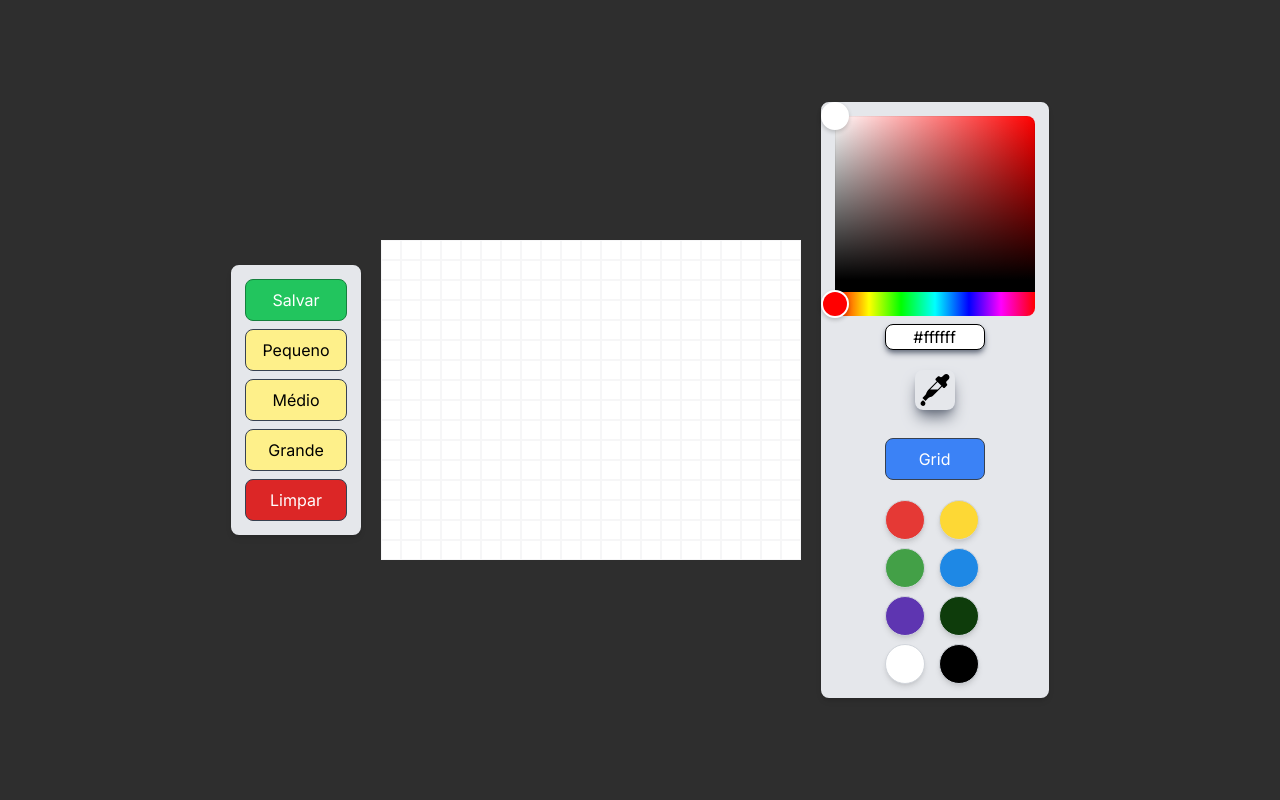
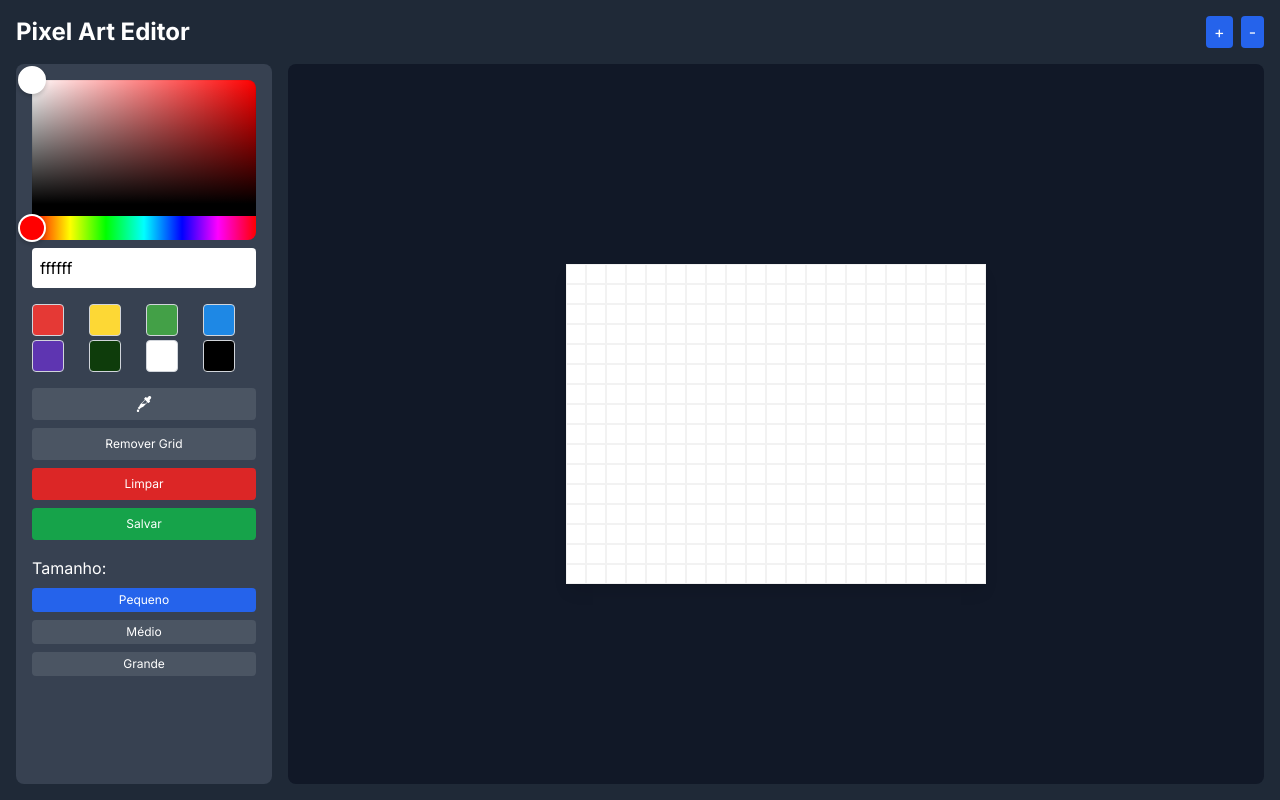
Before and after one commit to rm-l/PixelArt, a Next.js app: page /pixelart in a window 1280 px wide. Built offline with nearby package versions, Linux system fonts and the light colour scheme.

Commit message:
feat: big update, style, zoom, feature

```diff
--- a/package.json
+++ b/package.json
@@ -13,7 +13,8 @@
     "next": "14.2.5",
     "react": "^18",
     "react-colorful": "^5.6.1",
-    "react-dom": "^18"
+    "react-dom": "^18",
+    "react-window": "^1.8.11"
   },
   "devDependencies": {
     "@types/node": "^20",
--- a/src/app/globals.css
+++ b/src/app/globals.css
@@ -2,38 +2,19 @@
 @tailwind components;
 @tailwind utilities;
 
-/* :root {
-  --foreground-rgb: 0, 0, 0;
-  --background-start-rgb: 214, 219, 220;
-  --background-end-rgb: 255, 255, 255;
-}
-
-@media (prefers-color-scheme: dark) {
-  :root {
-    --foreground-rgb: 255, 255, 255;
-    --background-start-rgb: 0, 0, 0;
-    --background-end-rgb: 0, 0, 0;
+/* Adicione estas regras */
+@layer utilities {
+  .no-scrollbar::-webkit-scrollbar {
+    display: none;
+  }
+  .no-scrollbar {
+    -ms-overflow-style: none;
+    scrollbar-width: none;
   }
 }
 
+html,
 body {
-  color: rgb(var(--foreground-rgb));
-  background: linear-gradient(to bottom,
-      transparent,
-      rgb(var(--background-end-rgb))) rgb(var(--background-start-rgb));
+  overflow-x: hidden;
+  height: 100%;
 }
-
-@layer utilities {
-  .text-balance {
-    text-wrap: balance;
-  }
-} */
-
-.mask-background {
-  background-color: red;
-  -webkit-mask-image: url('/cat.png');
-  mask-image: url('/cat.png');
-  mask-size: cover;
-  mask-repeat: no-repeat;
-  mask-position: center;
-}
--- a/src/app/layout.tsx
+++ b/src/app/layout.tsx
@@ -3,8 +3,11 @@ import { Inter } from "next/font/google";
 import "./globals.css";
 
 export const viewport: Viewport = {
-  width: 'device-width, initial-scale=1'
-}
+  width: "device-width",
+  initialScale: 1,
+  maximumScale: 1,
+  userScalable: false,
+};
 
 const inter = Inter({ subsets: ["latin"] });
 
--- a/src/app/pixelart/page.tsx
+++ b/src/app/pixelart/page.tsx
@@ -1,19 +1,29 @@
-'use client'
+"use client";
 import html2canvas from "html2canvas";
 import Image from "next/image";
 import { useEffect, useState } from "react";
-import { HexColorInput, HexColorPicker } from 'react-colorful';
+import { HexColorInput, HexColorPicker } from "react-colorful";
+
+const GRID_CONFIG = {
+  small: { pixels: 336, cols: 21, pixelSize: 20 },
+  medium: { pixels: 1581, cols: 51, pixelSize: 10 },
+  large: { pixels: 5555, cols: 101, pixelSize: 5 },
+};
 
 export default function PixelArt() {
-  const [collums, setCollums] = useState(336);
-  const [selectedColor, setSelectedColor] = useState('#ffffff');
-  const [border, setBorder] = useState(true);
-  const [pixels, setPixels] = useState(Array(collums).fill('#ffffff'));
-  const [pickingColor, setPickingColor] = useState(false);
-  const [pickedColor, setPickedColor] = useState('');
-  const [shouldSave, setShouldSave] = useState(false);
+  const [gridSize, setGridSize] = useState<"small" | "medium" | "large">(
+    "small"
+  );
+  const [selectedColor, setSelectedColor] = useState("#ffffff");
+  const [pixels, setPixels] = useState<string[]>([]);
+  const [showBorder, setShowBorder] = useState(true);
+  const [zoom, setZoom] = useState(1);
+  const [isColorPickerActive, setIsColorPickerActive] = useState(false);
 
-  const colorOptions: string[] = [
+  const config = GRID_CONFIG[gridSize];
+  const rows = Math.ceil(config.pixels / config.cols);
+
+  const colorOptions = [
     "#E53935",
     "#FDD835",
     "#43A047",
@@ -24,200 +34,183 @@ export default function PixelArt() {
     "#000000",
   ];
 
-  const WHITE: string = "#ffffff"
+  useEffect(() => {
+    setPixels(Array(config.pixels).fill("#ffffff"));
+  }, [gridSize]);
 
-  interface ISizeConfig {
-    size: string;
-    numberOfCollums: string;
+  const handlePixelClick = (index: number) => {
+    if (isColorPickerActive) {
+      setSelectedColor(pixels[index]);
+      setIsColorPickerActive(false);
+      return;
     }
 
-  const GRID_PEQUENO = 336
-  const GRID_MEDIO = 1581
-  const GRID_GRANDE = 5555
-
-  function handleColor(value: string): void {
-    setSelectedColor(value);
-  }
-
-  function handleSinglePixel(index: number): void {
     const newPixels = [...pixels];
     newPixels[index] = selectedColor;
     setPixels(newPixels);
-  }
+  };
 
-  function handleBorder(border: boolean): void {
-    setBorder(!border);
-  }
+  const resetGrid = () => {
+    setPixels(Array(config.pixels).fill("#ffffff"));
+  };
 
-  function handleCollums(collums: number): void {
-    setCollums(collums);
-  }
-
-  function handleSize(): ISizeConfig {
-    if (collums === 1581) {
-      return {
-        size: 'w-5 h-5',
-        numberOfCollums: 'grid-cols-51 min-w-[1020px]',
-      };
-    }
-
-    if (collums === 336) {
-      return {
-        size: 'w-5 h-5',
-        numberOfCollums: 'grid-cols-21 min-w-[420px]',
-      };
-    }
-    else
-      return {
-        size: 'w-3 h-3',
-        numberOfCollums: 'grid-cols-101 min-w-[1212px]',
-      };
-  }
-
-  function captureScreenshot() {
-    const element = document.getElementById('pixel-art-canvas');
+  const captureScreenshot = () => {
+    const element = document.getElementById("pixel-art-canvas");
     if (element) {
       html2canvas(element).then((canvas) => {
-        const link = document.createElement('a');
-        link.href = canvas.toDataURL('image/png');
-        link.download = 'pixel-art.png';
+        const link = document.createElement("a");
+        link.href = canvas.toDataURL("image/png");
+        link.download = "pixel-art.png";
         link.click();
       });
     }
-  }
-
-  function startPickingColor() {
-    setPickingColor(true);
-  }
-
-  useEffect(() => {
-    if (shouldSave && !border) {
-      captureScreenshot();
-      setShouldSave(false);
-    }
-  }, [border, shouldSave]);
-
-  const handleSave = () => {
-    const shouldProceed = window.confirm("Deseja realmente salvar o arquivo?");
-    if (shouldProceed) {
-      setBorder(false);
-      setShouldSave(true);
-    }
   };
 
-  function handleClickPixel(index: number) {
-    if (pickingColor) {
-      setPickedColor(pixels[index]);
-      setSelectedColor(pixels[index]);
-      setPickingColor(false);
-    } else {
-      handleSinglePixel(index);
-    }
-  }
-
-  function getTextColor() {
-    let atualcolor = selectedColor
-    const parse = atualcolor.replace('#', '');
-    const r = parseInt(parse.substring(0, 2), 16);
-    const g = parseInt(parse.substring(2, 4), 16);
-    const b = parseInt(parse.substring(4, 6), 16);
-    const luminance = 0.2126 * r + 0.7152 * g + 0.0722 * b;
-    const result = luminance > 128 ? 'text-black' : 'text-white';
-    console.log(result)
-
-    return result
-  }
+  const getTextColor = () => {
+    const hex = selectedColor.replace("#", "");
+    const r = parseInt(hex.substring(0, 2), 16);
+    const g = parseInt(hex.substring(2, 4), 16);
+    const b = parseInt(hex.substring(4, 6), 16);
+    return r * 0.299 + g * 0.587 + b * 0.114 > 186
+      ? "text-black"
+      : "text-white";
+  };
 
   return (
-    <div className="grid w-full h-screen bg-[#2e2e2e] overflow-auto">
-      <div className="flex items-center justify-center">
-        <div className="flex flex-col justify-evenly gap-2  bg-gray-200 rounded-lg shadow-md border-2 p-3">
+    <div className="flex flex-col h-screen bg-gray-800 p-1 sm:p-2 md:p-4">
+      <div className="flex flex-col sm:flex-row sm:justify-between mb-1 sm:mb-2 md:mb-4 gap-1 sm:gap-2">
+        <h1 className="text-lg sm:text-xl md:text-2xl font-bold text-white text-center sm:text-left">
+          Pixel Art Editor
+        </h1>
+        <div className="flex justify-center gap-1 sm:gap-2">
           <button
-            onClick={() => { setBorder(false), handleSave() }}
-            className="text-white rounded-lg border border-green-700 bg-green-500 hover:bg-green-600
-             focus:outline-none focus:ring-2 focus:ring-green-300 transition duration-200 px-4 py-2"
+            onClick={() => setZoom(Math.min(2, zoom + 0.1))}
+            className="px-2 py-1 bg-blue-600 text-white rounded text-xs sm:text-sm md:text-base"
+          >
+            +
+          </button>
+          <button
+            onClick={() => setZoom(Math.max(0.5, zoom - 0.1))}
+            className="px-2 py-1 bg-blue-600 text-white rounded text-xs sm:text-sm md:text-base"
+          >
+            -
+          </button>
+        </div>
+      </div>
+      <div className="flex flex-col md:flex-row flex-1 gap-1 sm:gap-2 md:gap-4">
+        <div className="w-full md:w-48 lg:w-64 bg-gray-700 p-1 sm:p-2 md:p-4 rounded-lg flex flex-row md:flex-col gap-1 sm:gap-2 md:gap-4 overflow-x-auto md:overflow-x-visible">
+          <div className="flex flex-col gap-1 sm:gap-2 min-w-[150px] sm:min-w-[180px] md:min-w-0">
+            <HexColorPicker
+              color={selectedColor}
+              onChange={setSelectedColor}
+              className="!w-[100px] !h-[100px] sm:!w-[120px] sm:!h-[120px] md:!w-full md:!h-[160px]"
+            />
+
+            <HexColorInput
+              color={selectedColor}
+              onChange={setSelectedColor}
+              className={`p-1 sm:p-2 rounded text-xs sm:text-sm md:text-base ${getTextColor()}`}
+              style={{ backgroundColor: selectedColor }}
+            />
+          </div>
+
+          <div className="grid grid-cols-4 gap-1 min-w-[80px] sm:min-w-[100px]">
+            {colorOptions.map((color) => (
+              <button
+                key={color}
+                style={{ backgroundColor: color }}
+                className="w-5 h-5 sm:w-6 sm:h-6 md:w-8 md:h-8 rounded border border-gray-300"
+                onClick={() => setSelectedColor(color)}
+              />
+            ))}
+          </div>
+          <div className="flex flex-row md:flex-col gap-1 sm:gap-2 min-w-[100px] sm:min-w-[120px] md:min-w-0">
+            <button
+              onClick={() => setIsColorPickerActive(!isColorPickerActive)}
+              className={`p-1 sm:p-2 ${
+                isColorPickerActive ? "bg-blue-600" : "bg-gray-600"
+              } text-white rounded flex items-center justify-center`}
+              title="Conta-gotas"
+            >
+              <Image
+                src="/contagotas.svg"
+                alt="Conta-gotas"
+                width={16}
+                height={16}
+                className="filter invert"
+              />
+              <span className="sr-only">Conta-gotas</span>
+            </button>
+
+            <button
+              onClick={() => setShowBorder(!showBorder)}
+              className="p-1 sm:p-2 bg-gray-600 text-white rounded text-xs"
+            >
+              {showBorder ? "Remover Grid" : "Adcionar Grid"}
+            </button>
+            <button
+              onClick={resetGrid}
+              className="p-1 sm:p-2 bg-red-600 text-white rounded text-xs"
+            >
+              Limpar
+            </button>
+            <button
+              onClick={captureScreenshot}
+              className="p-1 sm:p-2 bg-green-600 text-white rounded text-xs"
             >
               Salvar
             </button>
+          </div>
 
+          <div className="flex flex-row md:flex-col gap-1 sm:gap-2 min-w-[120px] sm:min-w-[140px] md:min-w-0">
+            <h3 className="hidden md:block text-white text-sm md:text-base">
+              Tamanho:
+            </h3>
+            {(["small", "medium", "large"] as const).map((size) => (
               <button
-            onClick={() => { handleCollums(GRID_PEQUENO); setPixels(Array(GRID_PEQUENO).fill(WHITE)); }}
-            className="rounded-lg border border-gray-700 bg-yellow-200 text-black hover:bg-yellow-300 focus:outline-none
-             focus:ring-2 focus:ring-yellow-100 transition duration-200 px-4 py-2"
+                key={size}
+                onClick={() => setGridSize(size)}
+                className={`p-1 rounded text-xs ${
+                  gridSize === size ? "bg-blue-600" : "bg-gray-600"
+                } text-white`}
               >
-            Pequeno
+                {size === "small" && "Pequeno"}
+                {size === "medium" && "Médio"}
+                {size === "large" && "Grande"}
               </button>
-          <button
-            onClick={() => { handleCollums(GRID_MEDIO); setPixels(Array(GRID_MEDIO).fill(WHITE)); }}
-            className="rounded-lg border border-gray-700 bg-yellow-200 text-black hover:bg-yellow-300 focus:outline-none
-             focus:ring-2 focus:ring-yellow-100 transition duration-200 px-4 py-2"
+            ))}
+          </div>
+        </div>
+        <div className="flex-1 bg-gray-900 rounded-lg p-1 sm:p-2 md:p-4 flex items-center justify-center overflow-auto">
+          <div
+            id="pixel-art-canvas"
+            className="bg-white shadow-lg mx-auto"
+            style={{
+              maxWidth: "100%",
+              overflow: "auto",
+            }}
           >
-            Médio
-          </button>
-          <button
-            onClick={() => { handleCollums(GRID_GRANDE); setPixels(Array(GRID_GRANDE).fill(WHITE)); }}
-            className="rounded-lg border border-gray-700 bg-yellow-200 text-black hover:bg-yellow-300 focus:outline-none focus:ring-2
-             focus:ring-yellow-100 transition duration-200 px-4 py-2"
-          >
-            Grande
-          </button>
-          <button
-            onClick={() => { setPixels(Array(collums).fill(WHITE)); }}
-            className="text-white rounded-lg border border-gray-700 bg-red-600 hover:bg-red-700 focus:outline-none
-             focus:ring-2 focus:ring-red-300 transition duration-200 px-4 py-2"
-          >
-            Limpar
-          </button>
-        </div>
             <div
-          className={`grid ${handleSize().numberOfCollums} gap-0 p-5 max-w-[80vw] max-h-[90vh] overflow-auto`}
-          id="pixel-art-canvas"
+              className="grid"
+              style={{
+                gridTemplateColumns: `repeat(${config.cols}, ${
+                  config.pixelSize * zoom
+                }px)`,
+              }}
             >
               {pixels.map((color, index) => (
                 <div
                   key={index}
-              className={`${handleSize().size} ${border ? 'border-0.5 border-gray-600 border-opacity-5' : ''} border-blue-300 gap-0`}
-              style={{ backgroundColor: color }}
-              onClick={() => handleClickPixel(index)}
-            ></div>
+                  style={{
+                    width: `${config.pixelSize * zoom}px`,
+                    height: `${config.pixelSize * zoom}px`,
+                    backgroundColor: color,
+                    border: showBorder ? "1px solid rgba(0,0,0,0.05)" : "none",
+                  }}
+                  onClick={() => handlePixelClick(index)}
+                />
               ))}
             </div>
-        <div className="flex flex-col items-center justify-start bg-gray-200 rounded-lg shadow-md border-2 p-3">
-          <HexColorPicker color={selectedColor} onChange={setSelectedColor} />
-          <HexColorInput color={selectedColor} onChange={setSelectedColor} placeholder="Type a color" prefixed alpha className={`max-w-[100px]
-             mt-2 rounded-lg border-1 shadow-md shadow-gray-500 border-black text-center ${getTextColor()}`} style={{ backgroundColor: selectedColor }} />
-          <div className="flex flex-col justify-center items-center align-middle gap-2 mt-5 mb-5">
-            <Image
-              src="/contagotas.svg"
-              alt="Selecionar Cor"
-              onClick={startPickingColor}
-              className={`w-10 h-10 flexcursor-pointer shadow-lg shadow-gray-500 p-1 rounded-lg transition-transform duration-200
-                ${pickingColor ? 'scale-110 bg-gray-500 rounded-full' : 'scale-100'}`}
-              width={0}
-              height={0}
-            />
-            <button
-              onClick={() => { handleBorder(border); }}
-              className="text-white rounded-lg border border-gray-700 bg-blue-500 hover:bg-blue-600 focus:outline-none
-              focus:ring-2 focus:ring-blue-300 transition duration-200 px-4 py-2 mt-5 w-[100px]"
-            >
-              {border ? "Grid" : "Grid"}
-            </button>
-            {/* <div
-              style={{ backgroundColor: selectedColor }}
-              className="w-10 h-10 border border-gray-700 rounded-full"
-            ></div> */}
-          </div>
-          <div className="grid grid-cols-2 gap-2 w-[100px]">
-            {colorOptions.map((color, index) => (
-              <button
-                key={index}
-                className="w-10 h-10 rounded-full border border-gray-300 shadow-md hover:shadow-gray-500 focus:outline-none
-                focus:ring-2 focus:ring-gray-300 transition-all duration-150"
-                style={{ backgroundColor: color }}
-                onClick={() => handleColor(color)}
-              ></button>
-            ))}
           </div>
         </div>
       </div>
```
Also changed, not shown: 1 other file (tests, documents, lock files or other folders). Lines whose indentation alone changed are shown as unchanged.
